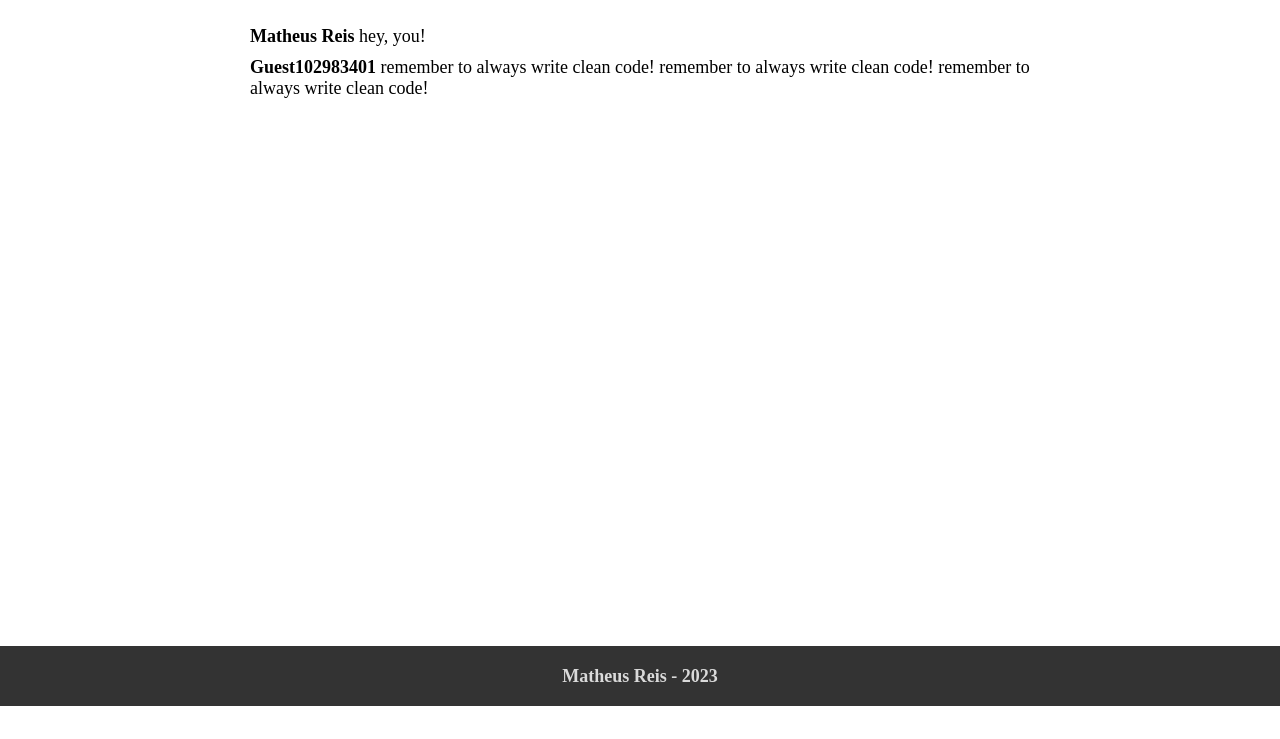
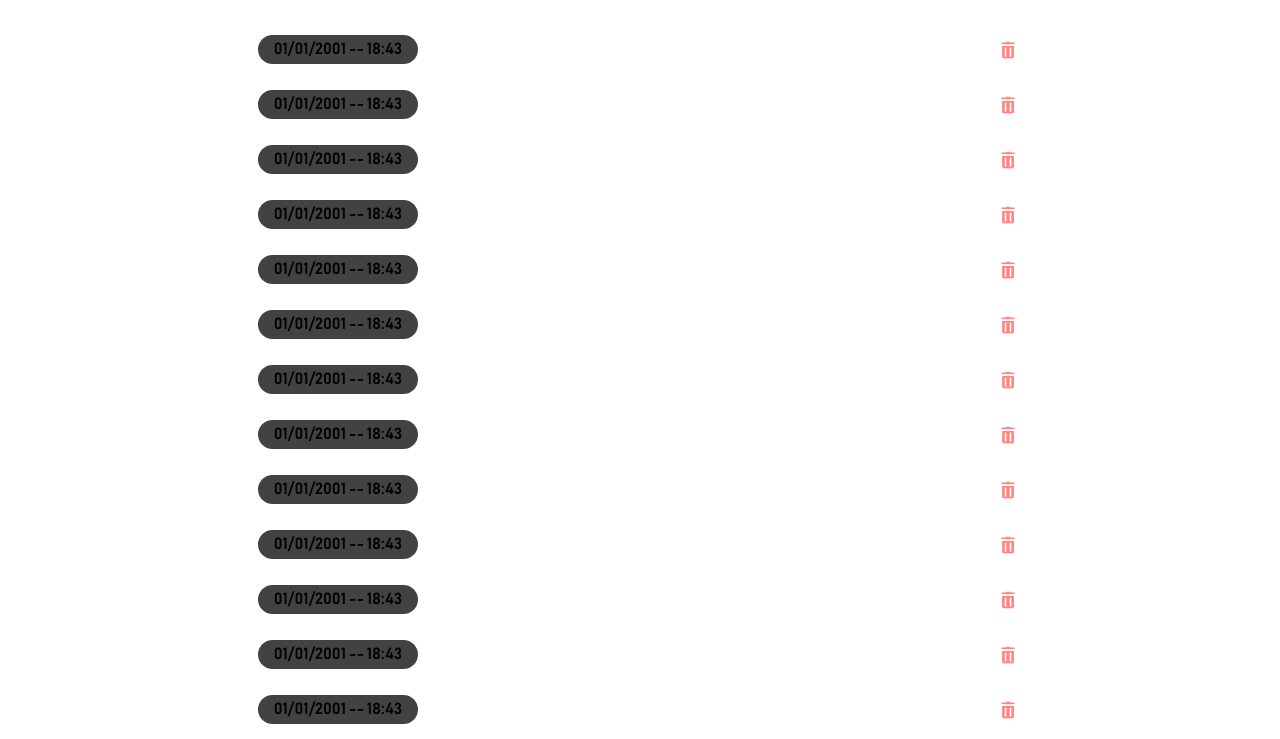
Before and after one commit to mthreis/send-notes, a website: page public/index.html in a window 1280 px wide. Shown: the part 94-833 px from the top of the page. Before the commit the page ends 800 px from the top, so only its background shows below. Drawn offline with Linux system fonts and the light colour scheme.

Commit message:
feat: add new font

```diff
--- a/public/index.html
+++ b/public/index.html
@@ -21,9 +21,15 @@
         <main>
             <h4>my notes</h4>
             <div id="notes">
-                <p><b>Matheus Reis</b> hey, you!</p>
-                <p><b>Guest102983401</b> remember to always write clean code! remember to always write clean code! remember to always write clean code!</p>
+                <p>Loading...</p>
 
+                <div class="card">
+                    <div class="cardTime">01/01/2001 -- 18:43</div>
+                    <input type="text" name="name" value="Learn webdev in 6 months" placeholder="Task name" />
+                    <div class="actions">
+                        <button onclick="confirmDelete()"><img src="./img/trash.png" height="20px" alt=""></button>
+                    </div>
+                </div>
             </div>
         </main>
     </div>
--- a/public/main.js
+++ b/public/main.js
@@ -1,20 +1,66 @@
 
 function getNight() {
+    const night = localStorage.getItem("night");
+    //console.log("night", night);
+}
+
+async function getData() {
+    ///<p><b>Matheus Reis</b> is?? y/o.</p>
+
+    const notes = document.getElementById("notes");
+
+    const response = await fetch("/api");
+    const result = await response.json();
+
+    console.log(result);
+
+    notes.innerHTML = "";
+
+    for(let p of result) {
+        notes.innerHTML += getCard(p);
+    }
+}
+
+function confirmDelete() {
+    if (confirm("Are you sure you want to delete it?")) {
+       console.log("delete");
+    }
+}
+
+function renderCards() {
+
+    const notes = document.getElementById("notes");
 
 
-    const night = localStorage.getItem("night");
-
-    console.log("night", night);
+    notes.innerHTML = "";
+    let i =0;
+    while(i < 20) {
 
 
+        notes.innerHTML += getCard();
+        i++;
+    }
+}
+
+function getCard() {
+    return `
+    <div class="card">
+        <div class="cardTime">01/01/2001 -- 18:43</div>
+        <input type="text" name="name" value="Learn webdev in 6 months" placeholder="Task name" />
+        <div class="actions">
+            <button onclick="confirmDelete()"><img src="./img/trash.png" height="20px" alt=""></button>
+        </div>
+    </div>
+    `;
 }
 
 var checkbox = document.getElementById("night");
 
-console.log("NIGHT> ", localStorage.getItem("night"));
+//console.log("NIGHT> ", localStorage.getItem("night"));
 
 checkbox.addEventListener('change', (ev) => localStorage.setItem("night", ev.target.checked));
 
 checkbox.checked = JSON.parse(localStorage.getItem("night")) === true;
 
-document.onload = getNight();
+//document.onload = getNight();
+document.onload = renderCards();
--- a/public/styles.css
+++ b/public/styles.css
@@ -9,15 +9,19 @@
 
 }
 
+@font-face { font-family: Bahnschrift; src: url('BAHNSCHRIFT.TTF'); }
+
 :root:has(#night:checked) {
 
-    --main-bg-color: #474747;
+    --main-bg-color: #272727;
     --main-color: rgb(212, 212, 212);
 }
 
 * {
     margin: 0;
     padding: 0;
+
+    font-family: Bahnschrift;
 }
 
 body {
@@ -29,6 +33,8 @@ body {
     min-height: 100vh;
 
     background-color: var(--main-bg-color);
+
+
 }
 
 header {
@@ -53,7 +59,7 @@ header {
 
 
 main {
-    max-width: 800px;
+    min-width: 800px;
 
     margin: auto;
     flex: 1;
@@ -104,3 +110,62 @@ h4 {
 p {
     font-size: 18px;
 }
+
+
+.card {
+
+    display: flex;
+    padding: 8px;
+
+    align-items:stretch;
+    gap: 10px;
+
+    justify-content: space-between;
+}
+
+.card input {
+    background-color: transparent;
+    border: none;
+    outline: none;
+
+    flex: 1;
+    color: white;
+
+    font-size: 16px;
+}
+
+.cardTime {
+    background-color: #424242;
+    width: 10em;
+
+    text-align: center;
+
+    padding: 5px 0;
+
+    font-weight: 600;
+
+    border-radius: 16px;
+}
+
+.card button {
+    height: 100%;
+    aspect-ratio: 1;
+
+    display: flex;
+
+    align-items: center;
+    justify-content: center;
+
+    background-color: transparent;
+
+    border: none;
+
+    cursor: pointer;
+}
+
+.actions {
+
+
+    display: flex;
+    justify-content: flex-end;
+}
```
Also changed, not shown: api/db.js (added, +19 -0 lines), api/main.js (added, +24 -0 lines), app.js (+9 -2 lines), db/data.json (added, +14 -0 lines), package.json (+6 -1 lines), public/404msg.html (deleted, +0 -12 lines), other/404.html (renamed from public/404.html), public/BAHNSCHRIFT.TTF (added), public/img/trash.png (added), 3 other files.
